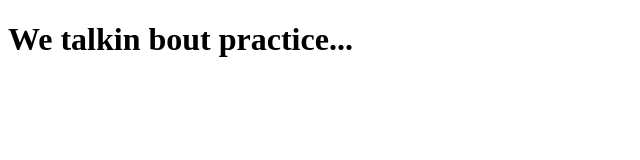
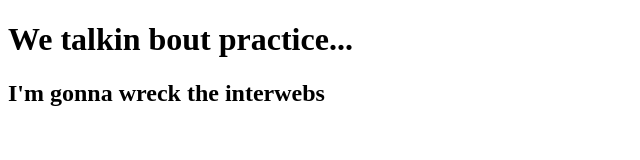
Before and after one commit to Greg-tts/gitPractice, a plain HTML site: page index.html in a window 1280 px wide. Shown: the whole page, without its empty margins (0-640 px from the left). Drawn offline with Linux system fonts and the light colour scheme.

Commit message:
wreck it commit

```diff
--- a/index.html
+++ b/index.html
@@ -6,6 +6,7 @@
 </head>
 <body>
     <h1>We talkin bout practice...</h1>
+    <h2>I'm gonna wreck the interwebs</h2>
 
 </body>
 </html>
```
